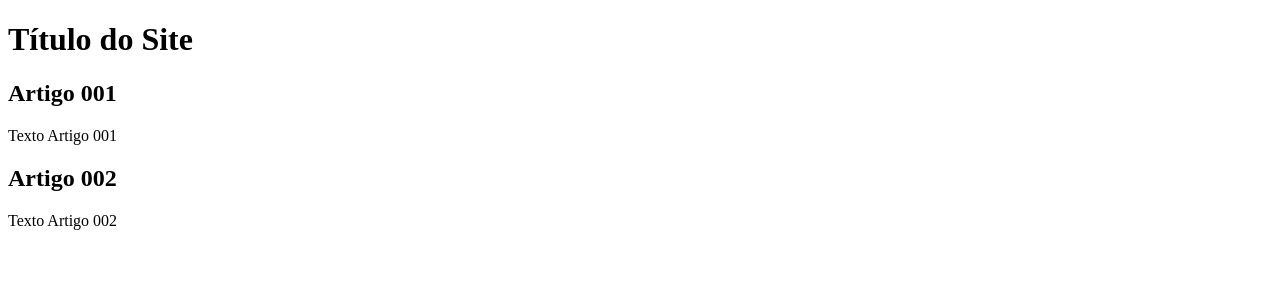
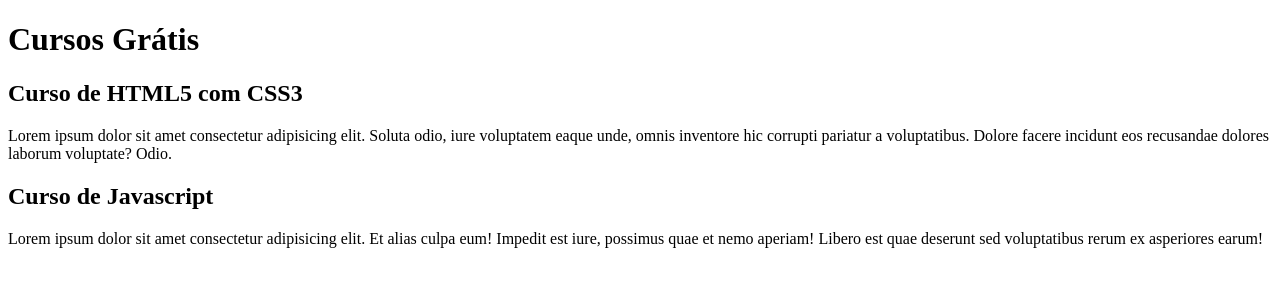
Before and after one commit to pmarsiglia93/projeto-site, a plain HTML site: page index.html in a window 1280 px wide. Drawn offline with Linux system fonts and the light colour scheme.

Commit message:
add
comecei a escrever o conteudo.

```diff
--- a/index.html
+++ b/index.html
@@ -9,15 +9,15 @@
 <body>
     <main>
         <header>
-            <h1>Título do Site</h1>
+            <h1>Cursos Grátis</h1>
         </header>
         <article>
-            <h2>Artigo 001</h2>
-            <p>Texto Artigo 001</p>
+            <h2>Curso de HTML5 com CSS3</h2>
+            <p>Lorem ipsum dolor sit amet consectetur adipisicing elit. Soluta odio, iure voluptatem eaque unde, omnis inventore hic corrupti pariatur a voluptatibus. Dolore facere incidunt eos recusandae dolores laborum voluptate? Odio.</p>
         </article>
         <article>
-            <h2>Artigo 002</h2>
-            <p>Texto Artigo 002</p>
+            <h2>Curso de Javascript</h2>
+            <p>Lorem ipsum dolor sit amet consectetur adipisicing elit. Et alias culpa eum! Impedit est iure, possimus quae et nemo aperiam! Libero est quae deserunt sed voluptatibus rerum ex asperiores earum!</p>
         </article>
     </main>
 
```
